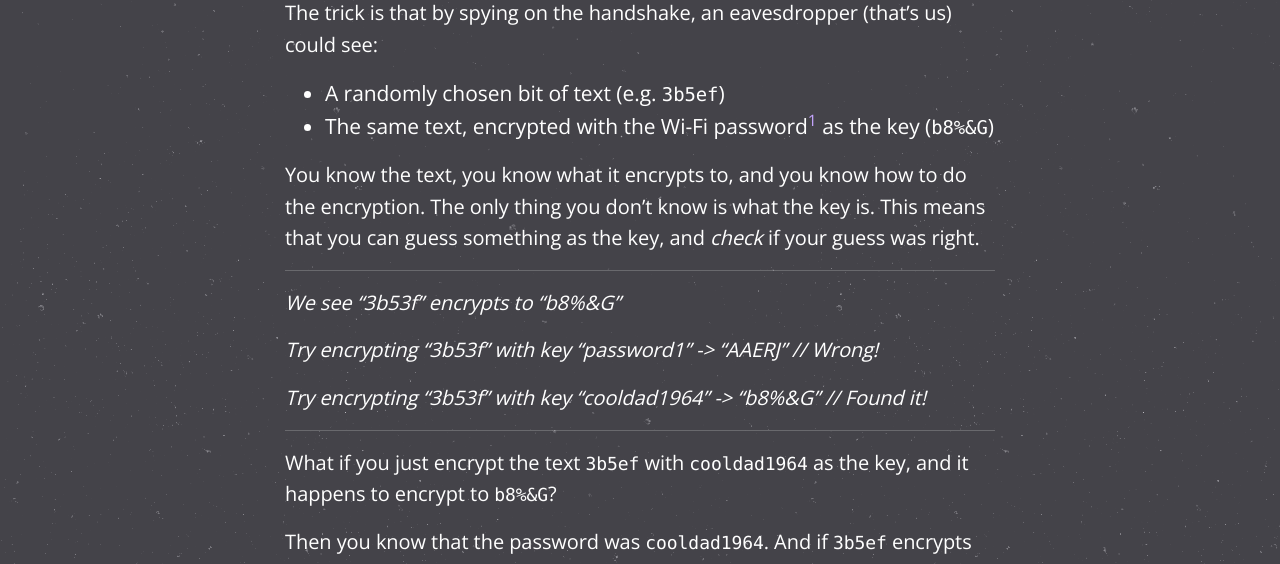
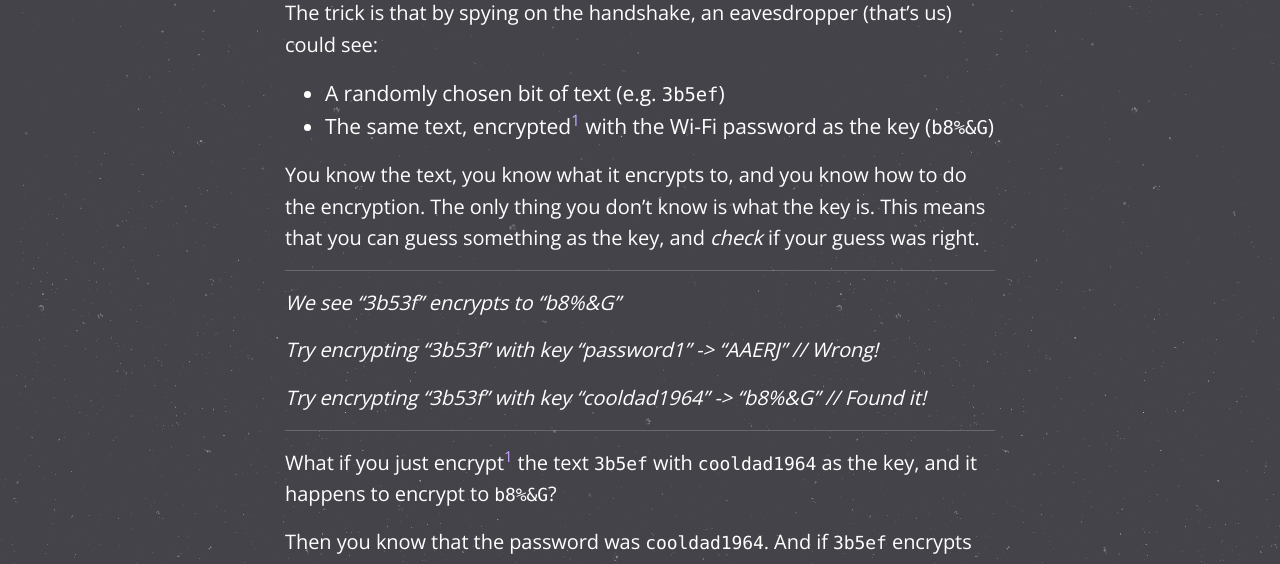
Before and after one commit to mangopdf/mangopdf.github.io, a Jekyll site: the page built from _posts/2018-03-01-hacking-your-neighbours-wifi.md, in a window 1280 px wide and 900 px high, scrolled down 3882 px. Shown: the part 148-712 px from the top of the window. Built offline with Jekyll 4.4.1, drawn with Linux system fonts in a browser that asks for light colours; some of the changed lines change nothing that is shown.

Commit message:
Gee i dunno

```diff
--- a/_posts/2018-03-01-hacking-your-neighbours-wifi.md
+++ b/_posts/2018-03-01-hacking-your-neighbours-wifi.md
@@ -48,7 +48,7 @@
 You see the names of nearby Wi-Fi networks and also their “BSSID”, which is a bit like an ID for Wi-Fi networks. It’s actually *exactly* like that.
 
 ### Step 2: Get the password hash
-Once you know the BSSID of your neighbour's Wi-Fi, the goal is to get the Wi-Fi password. The router won't tell you the Wi-Fi password, but it will give up the _password hash_.
+Once you know the BSSID of your neighbour's Wi-Fi, the goal is to get the Wi-Fi password. The router won't tell you the Wi-Fi password, but it will give up the _password hash[^corrections]_.
 
 A password hash is like a scrambled version of the password. You can’t unscramble it. Kinda like how you can’t unscramble scrambled eggs back into the white and the yolk.
 
@@ -74,7 +74,7 @@
 ##### Eavesdropping
 The trick is that by spying on the handshake, an eavesdropper (that's us) could see:
 * A randomly chosen bit of text (e.g. `3b5ef`)
-* The same text, encrypted with the Wi-Fi password[^corrections] as the key (`b8%&G`)
+* The same text, encrypted[^corrections] with the Wi-Fi password as the key (`b8%&G`)
 
 You know the text, you know what it encrypts to, and you know how to do the encryption. The only thing you don't know is what the key is. This means that you can guess something as the key, and _check_ if your guess was right.
 
@@ -87,7 +87,7 @@
 
 ---
 
-What if you just encrypt the text `3b5ef` with `cooldad1964` as the key, and it happens to encrypt to `b8%&G`?
+What if you just encrypt[^corrections] the text `3b5ef` with `cooldad1964` as the key, and it happens to encrypt to `b8%&G`?
 
 Then you know that the password was `cooldad1964`. And if `3b5ef` encrypts to something else, then you know your guess was wrong.
 
```
